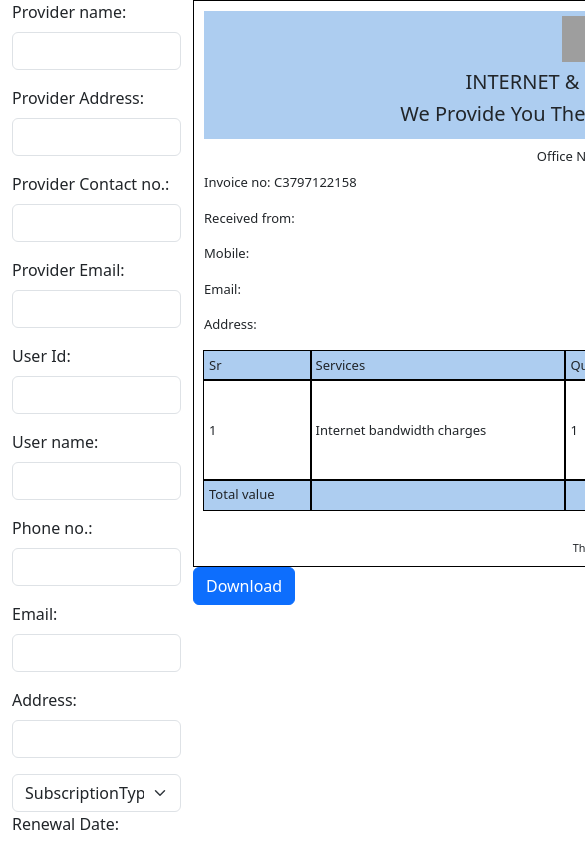
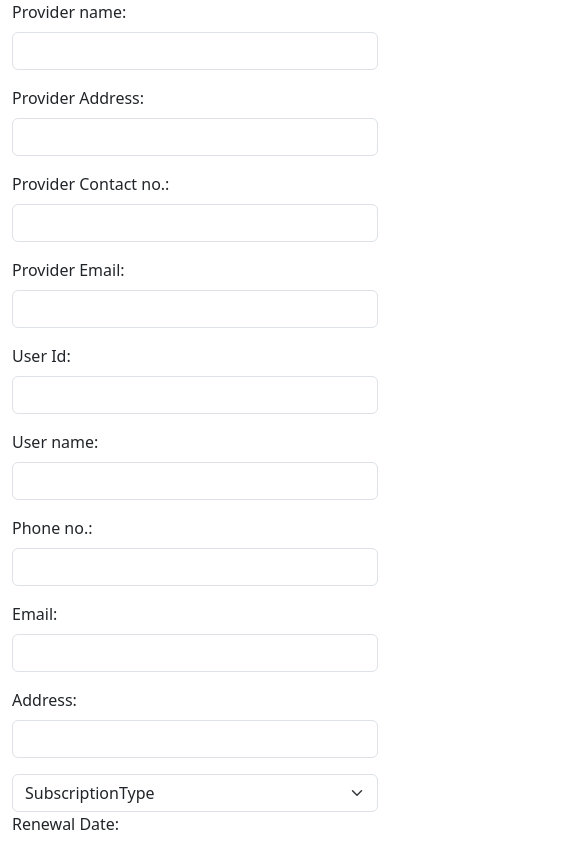
Before and after one commit to ZaraQureshi/DynamicInternetBillGenerator, a React (Create React App) app: page / in a window 390 px wide. Shown: the top 843 px of the page, 585 px wide, since content can reach past the window. Built offline with nearby package versions, Linux system fonts and the light colour scheme; grey boxes are pictures that could not be loaded.

Commit message:
make website responsive

```diff
--- a/src/App.css
+++ b/src/App.css
@@ -1,11 +1,14 @@
 .app-container{
-  display: flex;
+  display:grid;
+  grid-template-columns: repeat(auto-fit,minmax(200px,1fr));
+  width:-webkit-fill-available;
+  grid-gap:2em;
 }
 .main-container{
   font-family: system-ui,-apple-system,"Segoe UI",Roboto,"Helvetica Neue","Noto Sans","Liberation Sans",Arial,sans-serif,"Apple Color Emoji","Segoe UI Emoji","Segoe UI Symbol","Noto Color Emoji";
   font-size: small;
   /* text-align: center; */
-  width:800px;
+  /* width:800px; */
   border:1px solid black;
   padding:10px
 }
@@ -62,7 +65,7 @@ border: none;
 }
 
 .form-container{
-  width:50%
+  /* width: */
 }
 @keyframes App-logo-spin {
   from {
```
